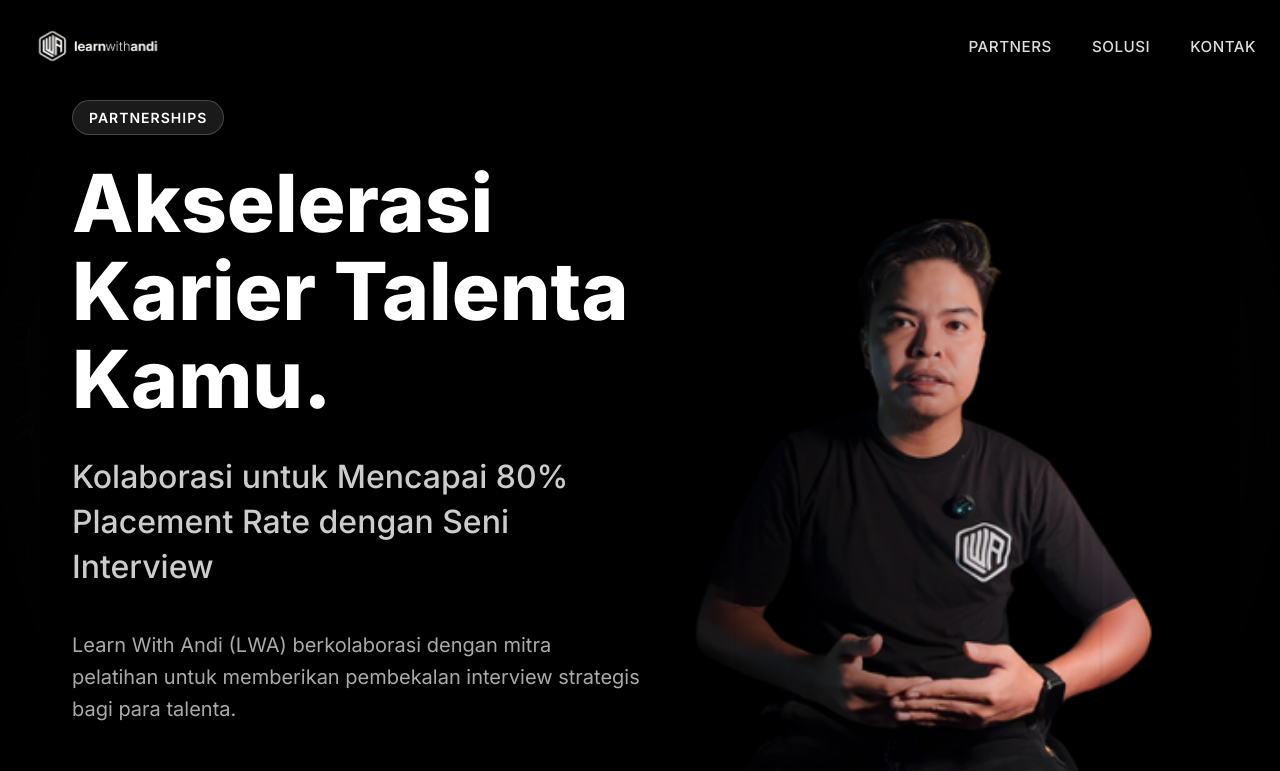
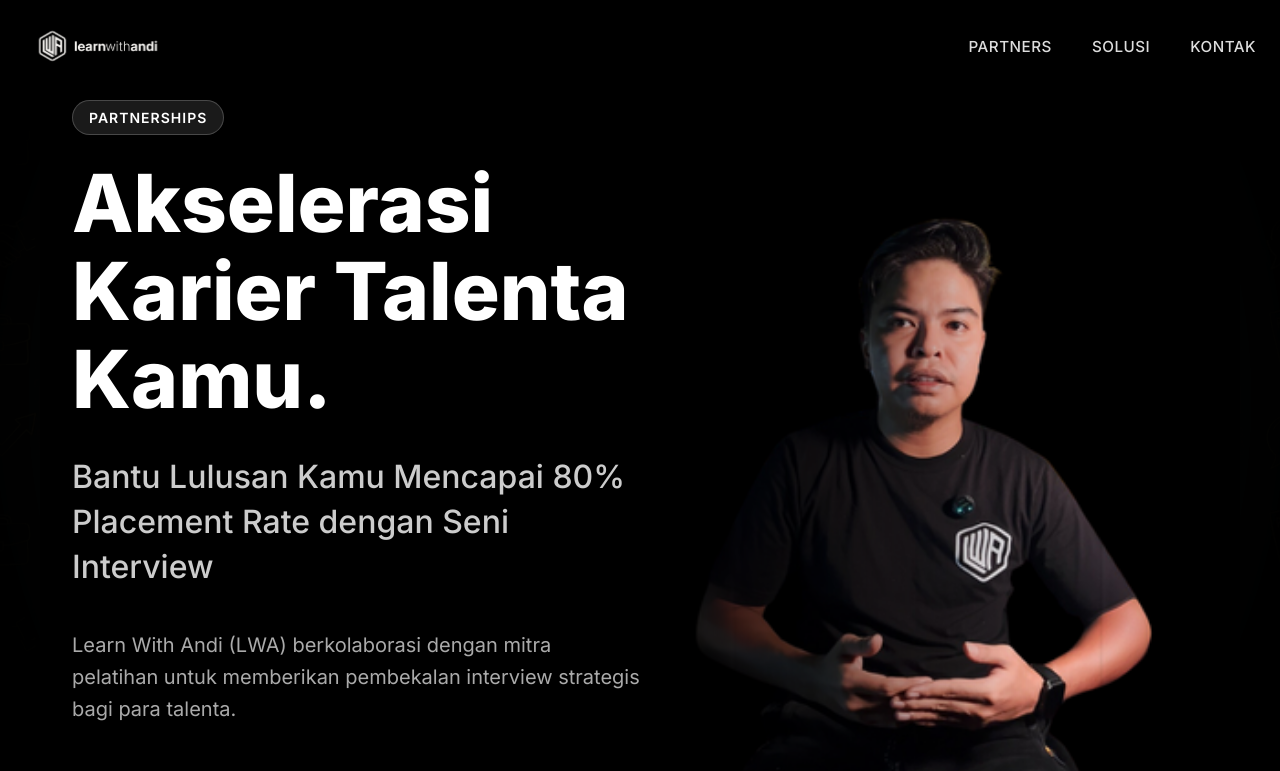
Before and after one commit to alvianzf/learnwithandi.com, a Next.js app: page /partnership in a window 1280 px wide. Shown: the top 771 px of the page. Built offline with nearby package versions, Linux system fonts and the light colour scheme.

Commit message:
docs: adjust sub-headline to use 'Lulusan' and 80% placement rate

```diff
--- a/src/data/content.ts
+++ b/src/data/content.ts
@@ -447,7 +447,7 @@
     hero: {
       badge: "Partnerships",
       headline: "Akselerasi Karier Talenta Kamu.",
-      subHeadline: "Kolaborasi untuk Mencapai 80% Placement Rate dengan Seni Interview",
+      subHeadline: "Bantu Lulusan Kamu Mencapai 80% Placement Rate dengan Seni Interview",
       description: "Learn With Andi (LWA) berkolaborasi dengan mitra pelatihan untuk memberikan pembekalan interview strategis bagi para talenta.",
       primaryCta: {
         text: "Jalin Kolaborasi",
```
